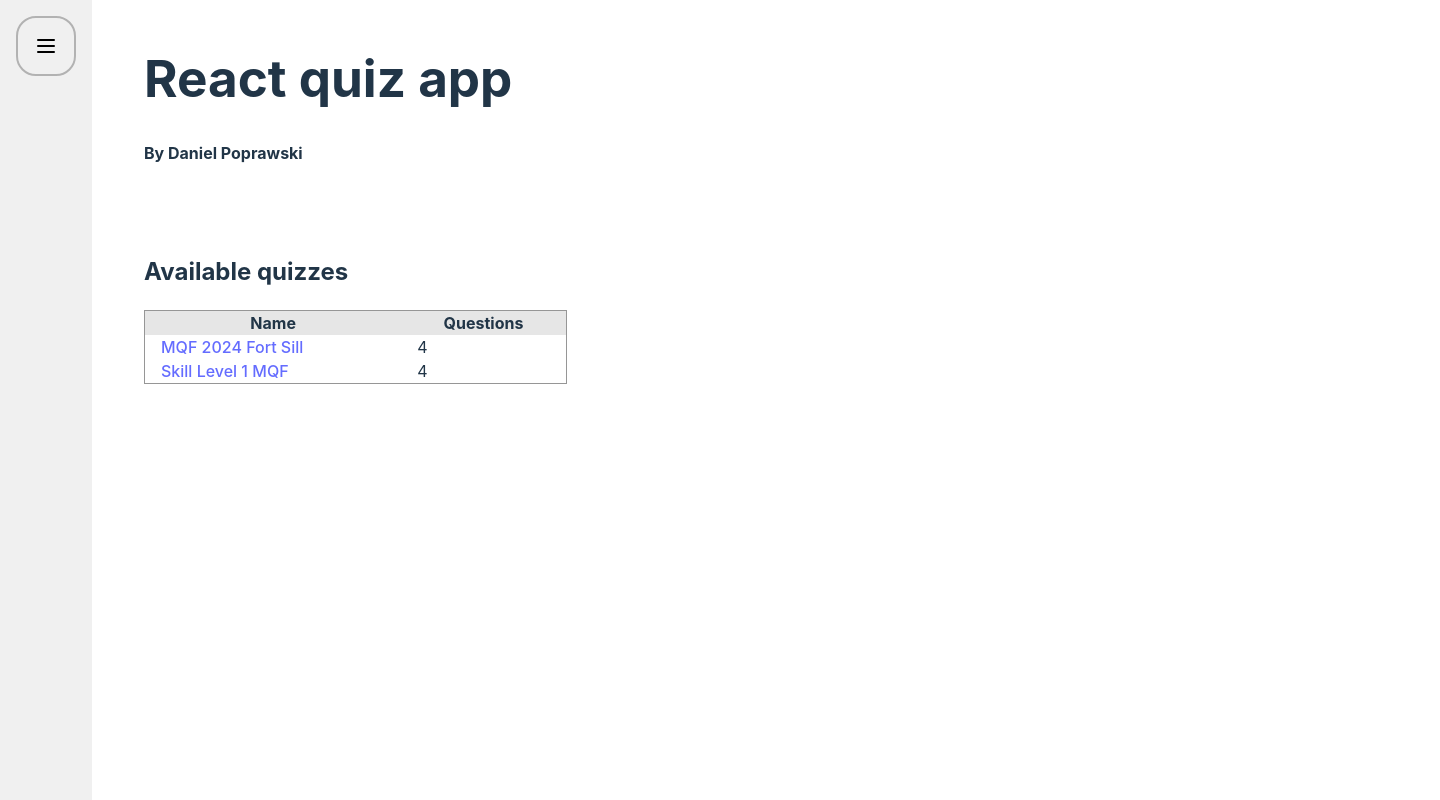
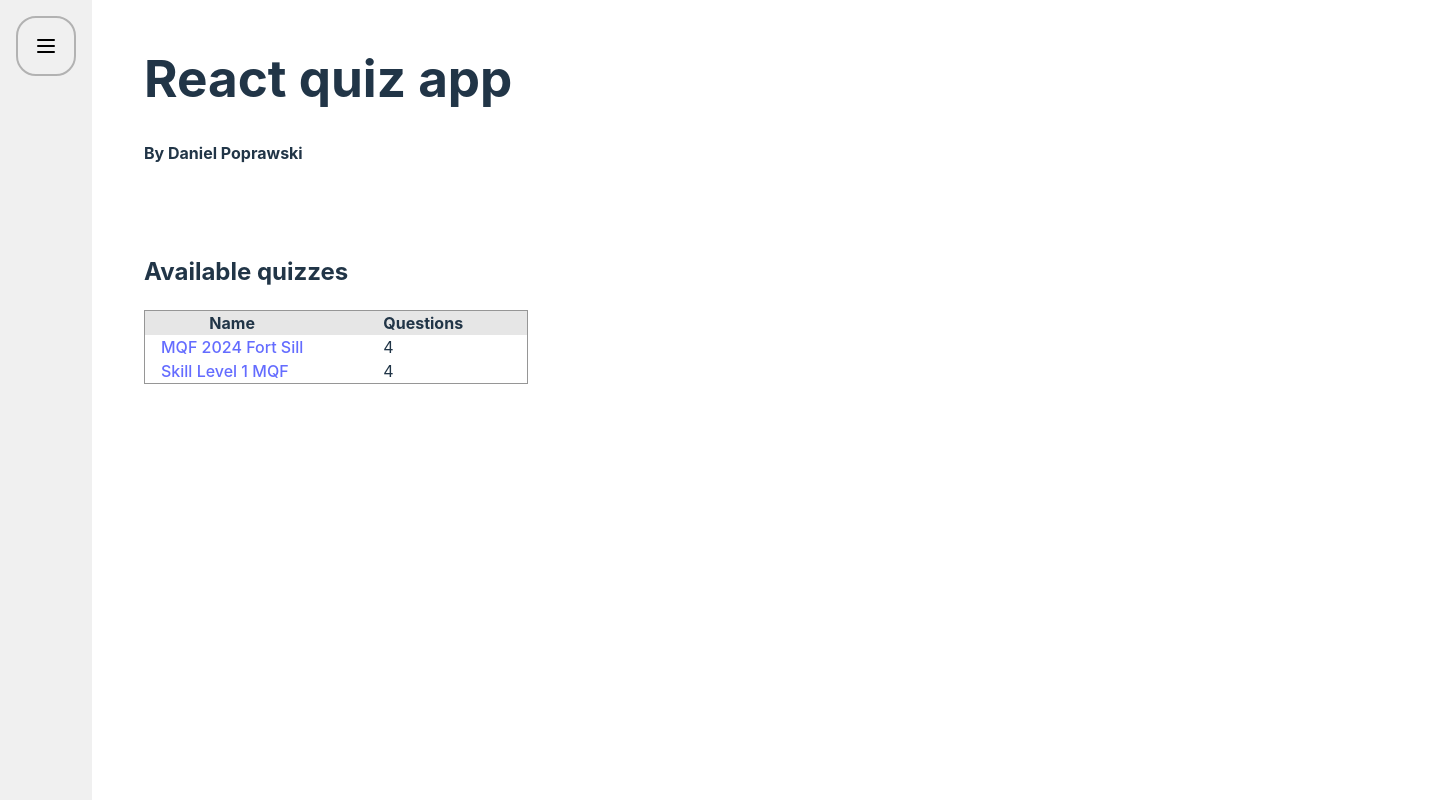
Before and after one commit to DanielPoprawski/quiz-app, a React (Vite) app: page / in a window 1280 px wide. Shown: the whole page, 1440 px wide, since content can reach past the window. Built offline with nearby package versions, Linux system fonts and the light colour scheme.

Commit message:
Added titles that change page-to-page

```diff
--- a/index.html
+++ b/index.html
@@ -2,9 +2,9 @@
 <html lang="en">
   <head>
     <meta charset="UTF-8" />
-    <link rel="icon" type="image/svg+xml" href="src/icon.svg" />
+    <link rel="icon" type="image/svg+xml" href="src/assets/icons/favicon.svg" />
     <meta name="viewport" content="width=device-width, initial-scale=1.0" />
-    <title>Quiz Time :: FiST MQF</title>
+    <title>Quiz Time</title>
   </head>
   <body>
     <div id="root"></div>
--- a/src/index.css
+++ b/src/index.css
@@ -3,9 +3,9 @@
         line-height: 1.5;
         font-weight: 400;
 
-        color-scheme: light dark;
-        color: rgba(255, 255, 255, 0.87);
-        background-color: #242424;
+        color-scheme: light;
+        color: #213547;
+        background-color: #ffffff;
 
         font-synthesis: none;
         text-rendering: optimizeLegibility;
@@ -19,14 +19,15 @@ a {
         text-decoration: inherit;
 }
 a:hover {
-        color: #535bf2;
+        color: #747bff;
 }
 
 body {
         margin: 0;
-        display: flex;
         min-width: 320px;
         min-height: 100vh;
+        width: 100%;
+        height: 100%;
 }
 
 h1 {
@@ -41,7 +42,7 @@ button {
         font-size: 1em;
         font-weight: 500;
         font-family: inherit;
-        background-color: #1a1a1a;
+        background-color: #f9f9f9;
         cursor: pointer;
         transition: border-color 0.25s;
 }
@@ -53,57 +54,10 @@ button:focus-visible {
         outline: 4px auto -webkit-focus-ring-color;
 }
 
-@media (prefers-color-scheme: light) {
-        :root {
-                color: #213547;
-                background-color: #ffffff;
-        }
-        a:hover {
-                color: #747bff;
-        }
-        button {
-                background-color: #f9f9f9;
-        }
-}
-
 #root {
         padding: 0rem;
-}
-
-.logo {
-        height: 6em;
-        padding: 1.5em;
-        will-change: filter;
-        transition: filter 300ms;
-}
-.logo:hover {
-        filter: drop-shadow(0 0 2em #646cffaa);
-}
-.logo.react:hover {
-        filter: drop-shadow(0 0 2em #61dafbaa);
-}
-
-@keyframes logo-spin {
-        from {
-                transform: rotate(0deg);
-        }
-        to {
-                transform: rotate(360deg);
-        }
-}
-
-@media (prefers-reduced-motion: no-preference) {
-        a:nth-of-type(2) .logo {
-                animation: logo-spin infinite 20s linear;
-        }
-}
-
-.card {
-        padding: 2em;
-}
-
-.read-the-docs {
-        color: #888;
+        width: 100%;
+        height: 100%;
 }
 
 div.content {
@@ -113,12 +67,10 @@ div.content {
 }
 
 .sidebar {
-        width: fit-content;
+        background-color: #f0f0f0;
         position: fixed;
-        margin: 0px;
         padding: 1rem;
         height: 100%;
-        background-color: #f0f0f0;
 }
 
 .sidebar :hover {
@@ -138,14 +90,14 @@ div.content {
 }
 
 table {
-        width: 80%;
+        width: fit-content;
         border: #969696 solid 1px;
         border-collapse: collapse;
 }
 
 th,
 td {
-        padding: 0rem 1rem 0rem 1rem;
+        padding: 0rem 4rem 0rem 1rem;
 }
 
 th {
--- a/src/index.jsx
+++ b/src/index.jsx
@@ -3,9 +3,10 @@ import { StrictMode } from "react";
 import { BrowserRouter as Router, Routes, Route, createBrowserRouter, RouterProvider } from "react-router-dom";
 import Learn from "./pages/Learn.jsx";
 import Home from "./pages/Home.jsx";
-import Sidebar from "./pages/Sidebar.jsx";
+import Sidebar from "./pages/components/Sidebar.jsx";
 import NotFound from "./pages/404.jsx";
 import Memorize from "./pages/Memorize.jsx";
+import { useRef, useEffect } from "react";
 
 const router = createBrowserRouter([
         {
@@ -23,6 +24,23 @@ const router = createBrowserRouter([
         },
 ]);
 
+export function setTitle(title, prevailOnUnmount = false) {
+        const defaultTitle = useRef(document.title);
+
+        useEffect(() => {
+                document.title = "Quiz Time :: " + title;
+        }, [title]);
+
+        useEffect(
+                () => () => {
+                        if (!prevailOnUnmount) {
+                                document.title = defaultTitle.current;
+                        }
+                },
+                []
+        );
+}
+
 createRoot(document.getElementById("root")).render(
         <StrictMode>
                 <Sidebar />
--- a/src/pages/404.jsx
+++ b/src/pages/404.jsx
@@ -1,4 +1,7 @@
+import { setTitle } from "../index.jsx";
+
 export default function NotFound() {
+        setTitle("404 Not Found");
         return (
                 <div className="content">
                         <h1> Error 404</h1>
--- a/src/pages/Home.jsx
+++ b/src/pages/Home.jsx
@@ -1,8 +1,10 @@
 import { useState } from "react";
+import { setTitle } from "../index.jsx";
 
 export default function Home() {
         const [data, setData] = useState();
         const directory = "./assets/directory/";
+        setTitle("Home");
 
         return (
                 <div className="content">
--- a/src/pages/Learn.jsx
+++ b/src/pages/Learn.jsx
@@ -7,6 +7,7 @@ import MQF from "../assets/directory/MQF.json";
 import SkillLevel1 from "../assets/directory/SkillLevel1.json";
 import { useParams } from "react-router-dom";
 import { createContext, useState } from "react";
+import { setTitle } from "../index.jsx";
 
 export const QuizContext = createContext(null);
 const AnswerKey = new Map();
@@ -18,6 +19,8 @@ export default function Learn() {
         const [scoreColor, setColor] = useState("green");
         const [currentIndex, changeIndex] = useState(useParams().questionSet);
         const questionSets = [MQF, SkillLevel1];
+
+        setTitle("Learn");
 
         questionSets[currentIndex].map((question, i) => {
                 AnswerKey.set(i, question.answer);
--- a/src/pages/Memorize.jsx
+++ b/src/pages/Memorize.jsx
@@ -1,10 +1,12 @@
 import { useState } from "react";
 import paragraph from "../assets/directory/lorem_ipsum.json";
+import { setTitle } from "../index.jsx";
 
 export default function Memorize() {
         const [input, setInput] = useState("");
         const keys = " abcdefghijklmnopqrstuvwxyzABCDEFGHIJKLMNOPQRSTUVWXYZ,.".split("");
         const [body, setBody] = useState(paragraph);
+        setTitle("Memorize");
 
         //TODO: Fix Splitter so that it highlights wrong letters as red
         //TOOD: Add settings so only the next couple words are visible
--- a/src/pages/Sidebar.jsx
+++ b/src/pages/components/Sidebar.jsx
@@ -16,7 +16,7 @@ export default function Sidebar() {
 
         return (
                 <div className="sidebar">
-                        <a href="#menu" onClick={toggleHidden}>
+                        <a href="#" onClick={toggleHidden}>
                                 <img src="../src/assets/icons/menu-svgrepo-com.svg" width={size} height={size} />
                         </a>
 
```
